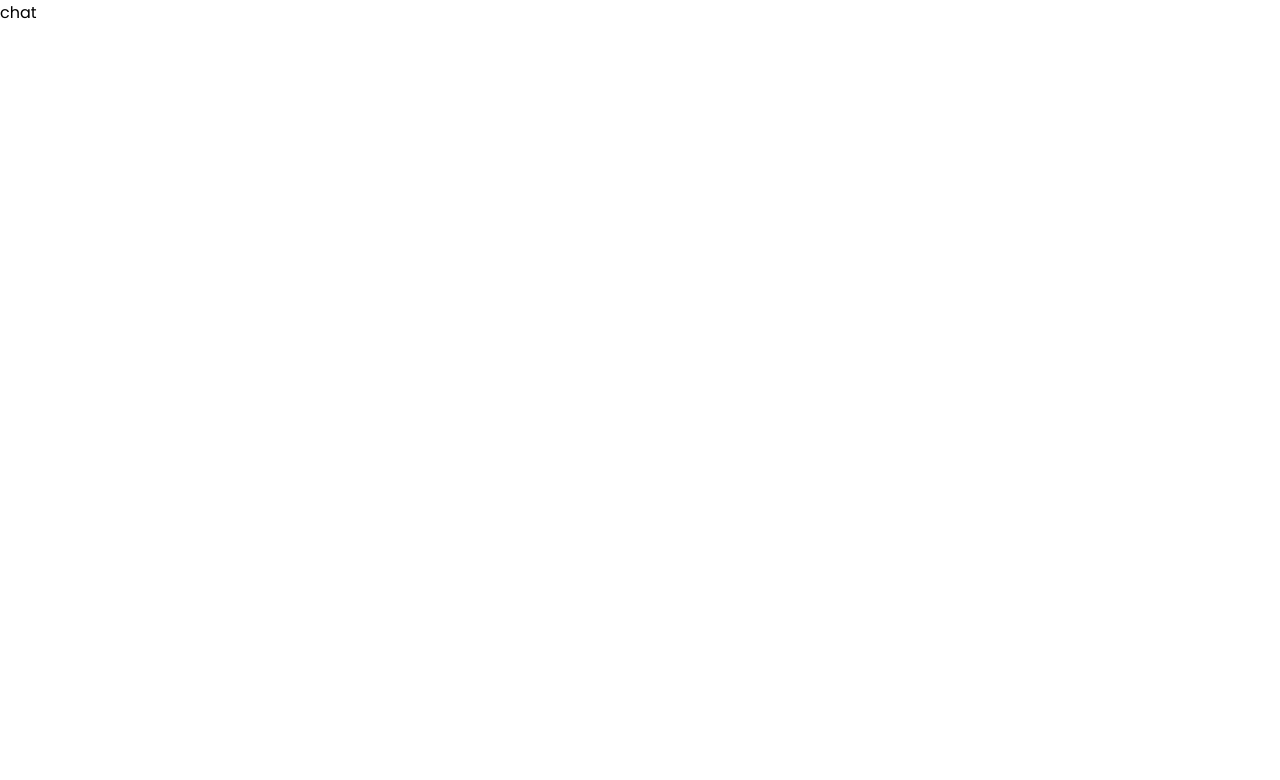
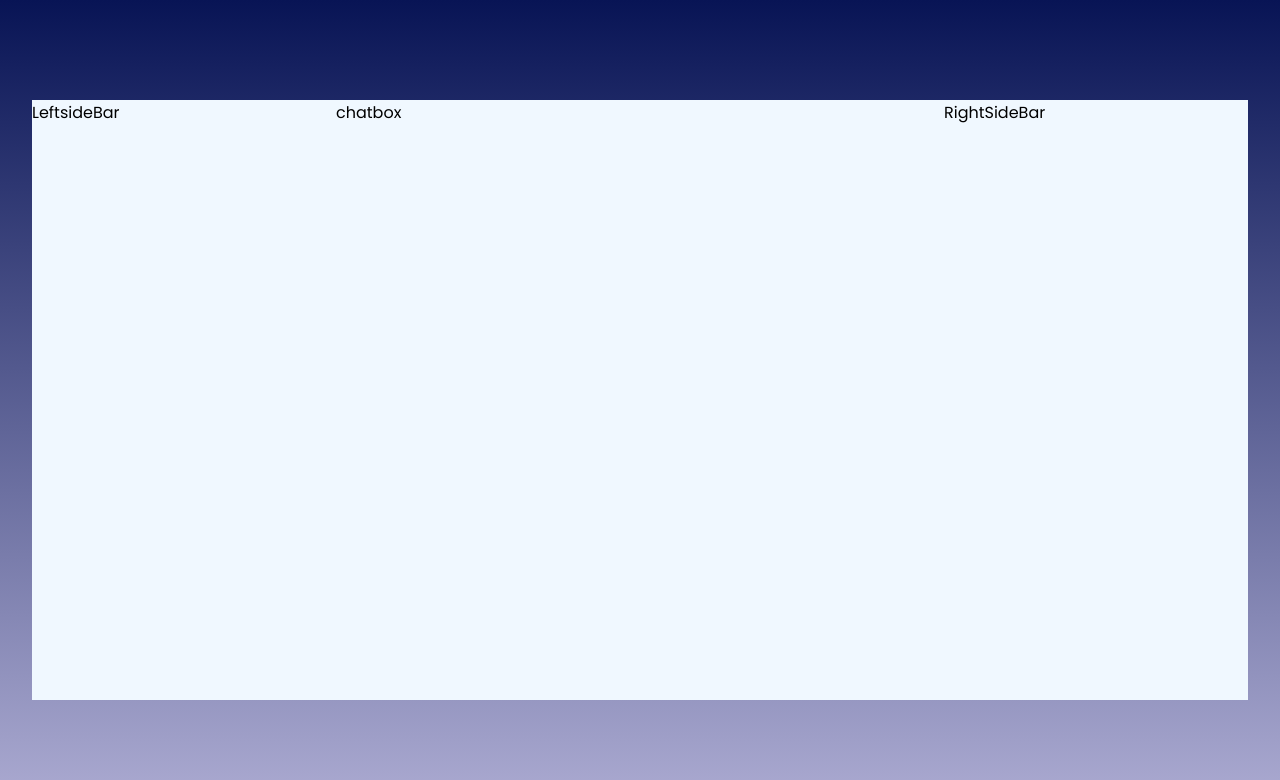
Before and after one commit to Madan-bot05/ChatApp-, a React (Vite) app: page /chat in a window 1280 px wide. Shown: the top 780 px of the page. Built offline with nearby package versions, Linux system fonts and the light colour scheme.

Commit message:
Started working on Chatbox

```diff
--- /dev/null
+++ b/src/components/chatBox/chatBox.jsx
@@ -0,0 +1,12 @@
+import React from 'react'
+import './chatBox.css'
+
+const ChatBox = () => {
+  return (
+    <div>
+chatbox
+    </div>
+  )
+}
+
+export default ChatBox
--- /dev/null
+++ b/src/components/leftSideBar/LeftsideBar.jsx
@@ -0,0 +1,9 @@
+import React from 'react'
+import './LeftSideBar.css'
+const LeftsideBar = () => {
+  return (
+    <div>LeftsideBar</div>
+  )
+}
+
+export default LeftsideBar
--- /dev/null
+++ b/src/components/rightSideBar/RightSideBar.jsx
@@ -0,0 +1,10 @@
+import React from 'react'
+import './RightSideBar.css'
+
+const RightSideBar = () => {
+  return (
+    <div>RightSideBar</div>
+  )
+}
+
+export default RightSideBar
--- a/src/pages/chat/chat.css
+++ b/src/pages/chat/chat.css
@@ -0,0 +1,14 @@
+.chat{
+    min-height: 100vh;
+    background: linear-gradient(#081455,#abaad1);
+    display: grid;
+    place-items: center;
+}
+.chat-container{
+    width: 95%;
+    height: 75vh;
+    min-width: 1000px;
+    background-color: aliceblue;
+    display: grid;
+    grid-template-columns: 1fr 2fr 1fr;
+}
--- a/src/pages/chat/chat.jsx
+++ b/src/pages/chat/chat.jsx
@@ -1,9 +1,18 @@
 import React from 'react'
 import './chat.css'
+import LeftsideBar from '../../components/leftSideBar/LeftsideBar'
+import ChatBox from '../../components/chatBox/chatBox'
+import RightSideBar from '../../components/rightSideBar/RightSideBar'
 
 const Chat = () => {
   return (
-    <div>chat</div>
+    <div className='chat'>
+      <div className='chat-container'>
+        <LeftsideBar/>
+        <ChatBox/>
+        <RightSideBar/>
+      </div>
+    </div>
   )
 }
 
```
Also changed, not shown: src/components/chatBox/chatBox.css (added), src/components/leftSideBar/LeftSideBar.css (added), src/components/rightSideBar/RIghtSideBar.css (added).
